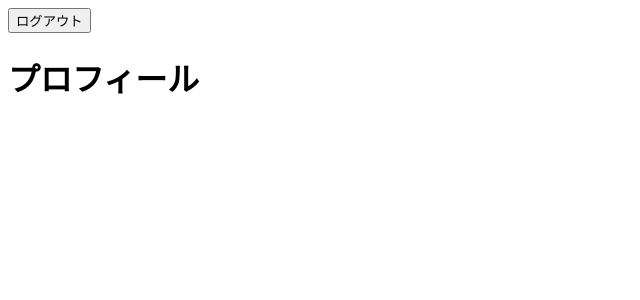
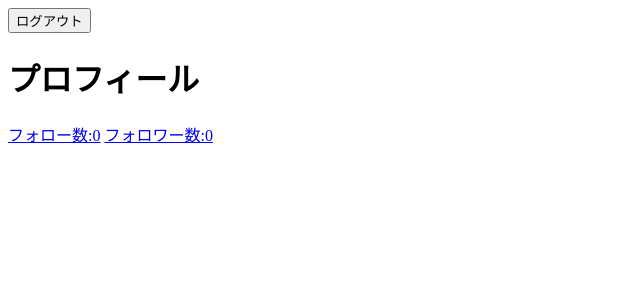
Before and after one commit to shinonome-inc/backend-final-assignment-i-mak33-124, a Django app: a page that uses templates/accounts/profile.html in a window 1280 px wide. Shown: the top 300 px of the page, without its empty margins (0-640 px from the left). Run offline with Django 4.2, Linux system fonts and the light colour scheme; the visitor is signed in with stand-in values (Sample User, id 1); data comes from the database, SQL or seed files in the repository; data that the repository does not hold is empty.

Commit message:
profile画面の要素の修正

```diff
--- a/templates/accounts/follower_list.html
+++ b/templates/accounts/follower_list.html
@@ -3,11 +3,11 @@
 {% block title %}フォロワー一覧{% endblock %}
 
 {% block content %}
-<h1>フォロ一覧</h1>
+<h1>フォロワーー覧</h1>
 {% if follower_list %}
 <div>
     {% for object in following_list %}
-    <a href="{% url 'accounts:profile' object.follower.username %}">{{ object.follower}}</a>
+    <a href="{% url 'accounts:profile' object.follower.username %}">{{object.follower}}</a>
     {% endfor %}
 </div>
 {% else %}
--- a/templates/accounts/following_list.html
+++ b/templates/accounts/following_list.html
@@ -1,13 +1,13 @@
 {% extends 'base.html' %}
 
-{% block title %}フォロ一覧{% endblock %}
+{% block title %}フォロー一覧{% endblock %}
 
 {% block content %}
-<h1>フォロ一覧</h1>
+<h1>フォロー一覧</h1>
 {% if following_list %}
 <div>
     {% for object in following_list %}
-    <a href="{% url 'accounts:profile' object.following.username %}">{{ object.following}}</a>
+    <a href="{% url 'accounts:profile' object.following.username %}">{{object.following}}</a>
     {% endfor %}
 </div>
 {% else %}
--- a/templates/accounts/profile.html
+++ b/templates/accounts/profile.html
@@ -5,6 +5,12 @@
 {% block content %}
 <h1>プロフィール</h1>
 <div>
+    <div>
+        <div>
+            <a href="{% url 'accounts:following_list' user.username %}">フォロー数:{{following}}</a>
+            <a href="{% url 'accounts:follower_list' user.username %}">フォロワー数:{{follower}}</a>
+        </div>
+    </div>
     <div>
         {% for tweet in tweet_list %}
         <div>
```
